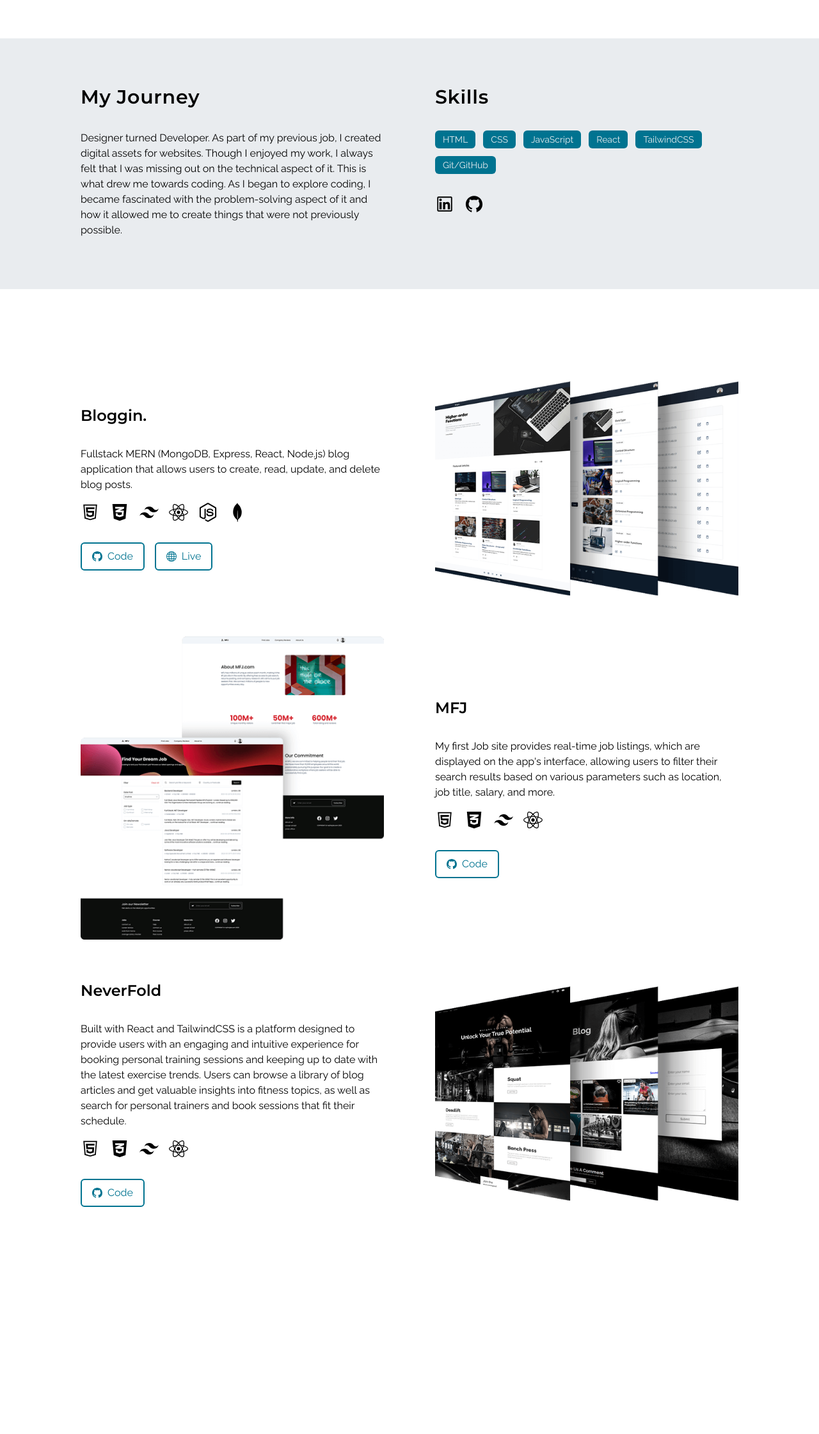
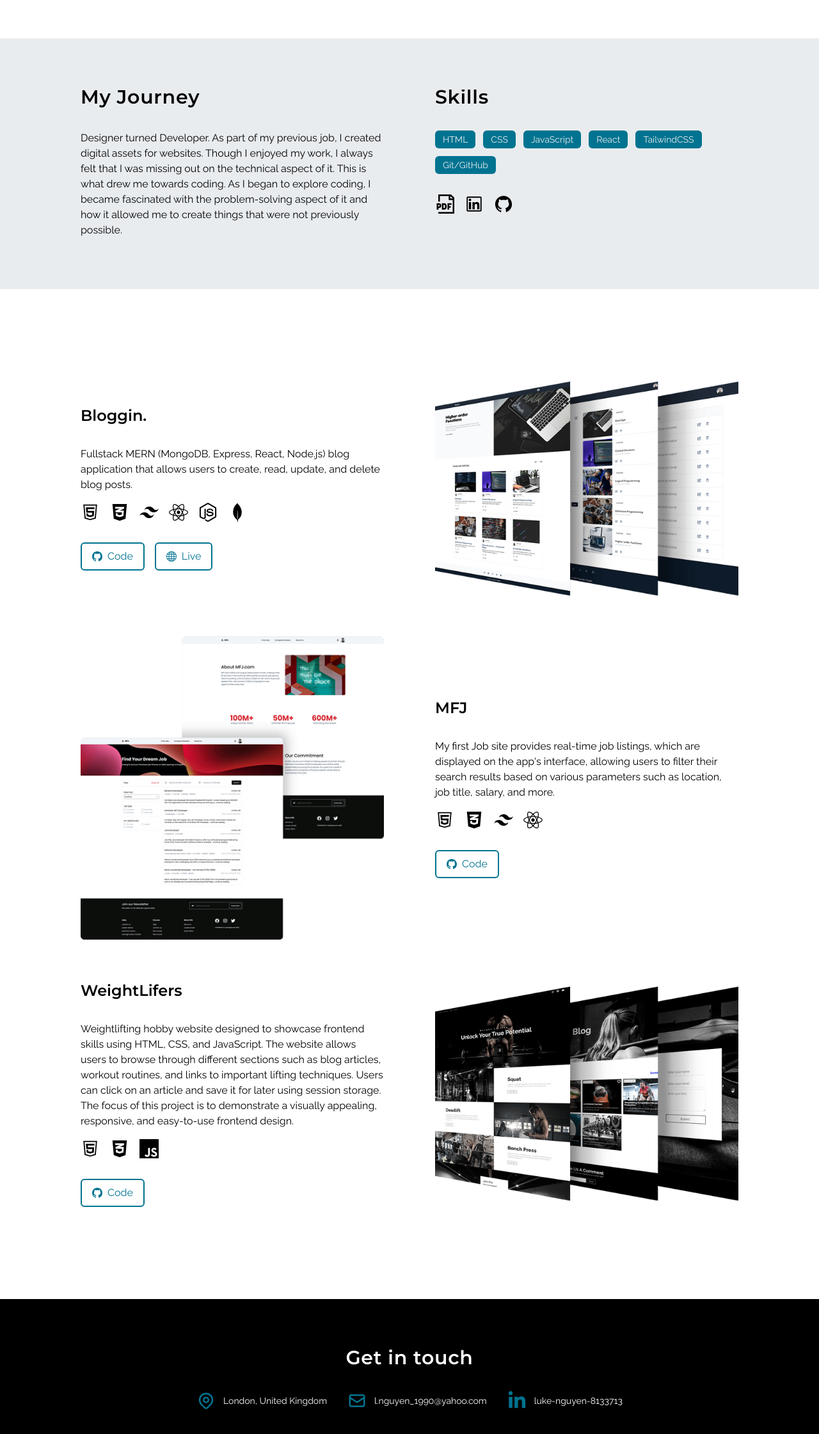
Before and after one commit to Luken1990/Portfolio, a React (Vite) app: page / in a window 1280 px wide. Shown: the part 740-2982 px from the top of the page at 64% size. Before the commit the page ends 2771 px from the top, so only its background shows below. Built offline with nearby package versions, Linux system fonts and the light colour scheme; the HTML template or start-up script is replaced by a standard one.

Commit message:
add contact section & update projects

```diff
--- a/src/components/Navbar.jsx
+++ b/src/components/Navbar.jsx
@@ -1,6 +1,7 @@
 import React, { useState } from 'react';
 import { Link } from 'react-scroll';
 import * as RxIcons from 'react-icons/rx';
+import { nanoid } from 'nanoid';
 
 export const Navbar = () => {
   const [open, setOpen] = useState(false);
@@ -39,7 +40,7 @@ export const Navbar = () => {
             {navMenu.map(({ menu, link }) => {
               return (
                 <li
-                  key={menu}
+                  key={nanoid()}
                   className=" text-center hover:border-b-2 hover:border-b-accent"
                 >
                   <Link to={link} smooth={true} duration={300} offset={-56}>
--- a/src/page/homepage/About.jsx
+++ b/src/page/homepage/About.jsx
@@ -1,12 +1,14 @@
 import React from 'react';
 import * as AiIcons from 'react-icons/ai';
+import * as GrIcons from 'react-icons/gr';
+import { nanoid } from 'nanoid';
 
 export const About = () => {
   const socials = [
-    // {
-    //   icon: <AiIcons.AiOutlineGlobal size={30} />,
-    //   link: '',
-    // },
+    {
+      icon: <GrIcons.GrDocumentPdf size={30} />,
+      link: 'https://drive.google.com/file/d/1EQ4MnqNPCeBmBNWhsWcw1oxPpsA0l0Ot/view?usp=share_link',
+    },
     {
       icon: <AiIcons.AiOutlineLinkedin size={30} />,
       link: 'https://www.linkedin.com/in/luke-nguyen-81337132/',
@@ -49,10 +51,10 @@ export const About = () => {
               Skills
             </h2>
             <div className="mb-8 flex flex-row flex-wrap gap-3 text-sm">
-              {skills.map((skill, index) => {
+              {skills.map((skill) => {
                 return (
                   <span
-                    key={index}
+                    key={nanoid()}
                     className="rounded-md bg-accent px-3 py-1 text-primary "
                   >
                     {skill}
@@ -63,7 +65,12 @@ export const About = () => {
             <div className="flex flex-row gap-4">
               {socials.map(({ icon, link }, index) => {
                 return (
-                  <a target="blank" className="hover:text-accent" href={link}>
+                  <a
+                    key={nanoid()}
+                    target="blank"
+                    className="hover:text-accent"
+                    href={link}
+                  >
                     {icon}
                   </a>
                 );
--- a/src/page/homepage/Aside.jsx
+++ b/src/page/homepage/Aside.jsx
@@ -2,6 +2,7 @@ import { Fragment, useRef, useState } from 'react';
 import { Dialog, Transition } from '@headlessui/react';
 import * as AiIcons from 'react-icons/ai';
 import ReactPlayer from 'react-player/vimeo';
+import { nanoid } from 'nanoid';
 
 export const Aside = ({ content, open, setOpen }) => {
   const cancelButtonRef = useRef(null);
@@ -83,11 +84,11 @@ export const Aside = ({ content, open, setOpen }) => {
                         <h3 className="text-darkestGrey mb-3">Softwares:</h3>
                         <div className="mb-6 flex gap-3">
                           {content.software
-                            ? content.software.map((item, index) => {
+                            ? content.software.map((item) => {
                                 return (
                                   <span
                                     className="text-lightGrey hover:text-darkestGrey text-2xl"
-                                    key={index}
+                                    key={nanoid()}
                                   >
                                     {item}
                                   </span>
@@ -110,6 +111,7 @@ export const Aside = ({ content, open, setOpen }) => {
                               const last = content.images.length - 1;
                               return (
                                 <div
+                                  key={nanoid()}
                                   className={`${
                                     last % 2 === 0 && index === last
                                       ? 'col-span-6'
@@ -130,7 +132,10 @@ export const Aside = ({ content, open, setOpen }) => {
                             {content.videos.map((video) => {
                               console.log(video);
                               return (
-                                <div className="col-span-3 flex bg-black">
+                                <div
+                                  key={nanoid()}
+                                  className="col-span-3 flex bg-black"
+                                >
                                   <ReactPlayer
                                     url={video}
                                     className="h-full w-full"
--- /dev/null
+++ b/src/page/homepage/Contact.jsx
@@ -0,0 +1,44 @@
+import React from 'react';
+import * as FiIcons from 'react-icons/fi';
+import * as HiIcons from 'react-icons/hi';
+import * as FaIcons from 'react-icons/fa';
+
+export const Contact = () => {
+  return (
+    <section id="contact" className="bg-black py-20">
+      <div className="container mx-auto px-4">
+        <h2 className="mb-10 text-center text-3xl font-semibold leading-6 tracking-wide text-white">
+          Get in touch
+        </h2>
+
+        <div className="flex flex-col justify-center items-center gap-8 text-sm text-white sm:flex-row">
+          <div className="mb-3 flex flex-row items-center gap-3 ">
+            <span className="text-accent">
+              <HiIcons.HiOutlineLocationMarker size={30} />
+            </span>
+            <p>London, United Kingdom</p>
+          </div>
+          <div className="mb-3 flex flex-row items-center gap-3  hover:text-accent">
+            <span className="text-accent">
+              <HiIcons.HiOutlineMail size={30} />
+            </span>
+            <a href={`mailto:'l.nguyen_1990@yahoo.com'`}>
+              l.nguyen_1990@yahoo.com
+            </a>
+          </div>
+          <div className="mb-3 flex flex-row items-center gap-3  hover:text-accent">
+            <span className="text-accent">
+              <FaIcons.FaLinkedinIn size={30} />
+            </span>
+            <a
+              target="blank"
+              href="https://www.linkedin.com/in/luke-nguyen-81337132/"
+            >
+              luke-nguyen-8133713
+            </a>
+          </div>
+        </div>
+      </div>
+    </section>
+  );
+};
--- a/src/page/homepage/Design.jsx
+++ b/src/page/homepage/Design.jsx
@@ -1,6 +1,7 @@
 import React, { useState } from 'react';
 import { Aside } from './Aside';
 import { designPortfolio } from './static Data/designPortfolio';
+import { nanoid } from 'nanoid';
 
 export const Design = () => {
   let [open, setOpen] = useState(false);
@@ -19,7 +20,7 @@ export const Design = () => {
                 setOpen(true);
                 setContent(item);
               }}
-              key={item.id}
+              key={nanoid()}
               style={{ backgroundImage: `url(${item.coverIMG})` }}
               className={`relative flex h-[50vh] flex-col items-center justify-center bg-cover bg-top text-white
                before:absolute before:h-full before:w-full before:bg-black before:opacity-60 before:duration-500 hover:before:opacity-0
--- a/src/page/homepage/Hero.jsx
+++ b/src/page/homepage/Hero.jsx
@@ -5,46 +5,7 @@ import { WebContext } from './Home';
 import { nanoid } from 'nanoid';
 
 export const Hero = () => {
-  const [showStack, setShowStack] = useState(false);
   const [webState, setWebState] = useContext(WebContext);
-
-  const techStack = [
-    {
-      id: nanoid(),
-      language: 'HTML',
-      styles: `${
-        showStack ? 'block' : 'hidden'
-      } liquid absolute top-[-100px] left-1/2 border border-primary p-6`,
-    },
-    {
-      id: nanoid(),
-      language: 'CSS',
-      styles: `${
-        showStack ? 'block' : 'hidden'
-      } liquid absolute top-[30px] right-[-110px] border border-primary p-8`,
-    },
-    {
-      id: nanoid(),
-      language: 'TailwindCSS',
-      styles: `${
-        showStack ? 'block' : 'hidden'
-      } liquid absolute bottom-[65px] right-[-170px] border border-primary p-6`,
-    },
-    {
-      id: nanoid(),
-      language: 'JavaScript',
-      styles: `${
-        showStack ? 'block' : 'hidden'
-      } liquid absolute bottom-[-70px] left-[280px] border border-primary p-6`,
-    },
-    {
-      id: nanoid(),
-      language: 'React',
-      styles: `${
-        showStack ? 'block' : 'hidden'
-      } liquid absolute bottom-[-100px] left-[100px] border border-primary p-6`,
-    },
-  ];
 
   const handleDesign = () => {
     setWebState('design');
@@ -105,22 +66,3 @@ export const Hero = () => {
     </section>
   );
 };
-
-{
-  /* <div
-onClick={() => setShowStack(!showStack)}
-// style={{ backgroundImage: `url(${img})` }}
-className="liquid relative h-80 w-80 cursor-pointer border border-primary bg-cover text-sm font-semibold "
->
-<div className=' relative'>
-  <img className=' absolute top-0' src={img} alt="" />
-</div>
-{techStack.map(({ id, language, styles }) => {
-  return (
-    <span key={id} className={styles}>
-      {language}
-    </span>
-  );
-})}
-</div> */
-}
--- a/src/page/homepage/Home.jsx
+++ b/src/page/homepage/Home.jsx
@@ -3,6 +3,7 @@ import { Portfolio } from './Portfolio';
 import { Hero } from './Hero';
 import { About } from './About';
 import { Design } from './Design';
+import { Contact } from './Contact';
 
 export const WebContext = createContext();
 
@@ -16,6 +17,7 @@ export const Home = () => {
         {webState === 'develop' ? <About /> : null}
         {webState === 'develop' ? <Portfolio /> : <Design />}
       </WebContext.Provider>
+      <Contact/>
     </main>
   );
 };
--- a/src/page/homepage/Portfolio.jsx
+++ b/src/page/homepage/Portfolio.jsx
@@ -1,6 +1,7 @@
 import React from 'react';
 import { portfolio } from './static Data/developmentProjects';
 import * as BsIcons from 'react-icons/bs';
+import { nanoid } from 'nanoid';
 
 export const Portfolio = () => {
   return (
@@ -16,15 +17,15 @@ export const Portfolio = () => {
               >
                 <div
                   className={`${
-                    isEven ? 'order-first' : 'order-last '
+                    isEven ? 'order-first' : 'order-first sm:order-last '
                   } basis-1/2`}
                 >
                   <h2 className=" mb-8 text-2xl font-semibold">{project}</h2>
                   <p className="mb-4 text-base">{description}</p>
 
                   <div className="mb-8 flex flex-row gap-4">
-                    {stack.map((item, index) => {
-                      return <span key={index}>{item}</span>;
+                    {stack.map((item) => {
+                      return <span key={nanoid()}>{item}</span>;
                     })}
                   </div>
 
@@ -51,6 +52,7 @@ export const Portfolio = () => {
                     ) : null}
                   </div>
                 </div>
+
                 <figure className={`basis-1/2`}>
                   <img src={img} alt="" />
                 </figure>
--- a/src/page/homepage/static Data/developmentProjects.jsx
+++ b/src/page/homepage/static Data/developmentProjects.jsx
@@ -35,16 +35,29 @@ export const portfolio = [
     ],
   },
   {
-    project: 'NeverFold',
+    project: 'WeightLifers',
     img: NF,
     gitHub: 'https://github.com/Luken1990/Fitness-Site',
     site: '',
-    description: `Built with React and TailwindCSS is a platform designed to provide users with an engaging and intuitive experience for booking personal training sessions and keeping up to date with the latest exercise trends. Users can browse a library of blog articles and get valuable insights into fitness topics, as well as search for personal trainers and book sessions that fit their schedule.`,
+    description: `Weightlifting hobby website designed to showcase frontend skills using HTML, CSS, and JavaScript. The website allows users to browse through different sections such as blog articles, workout routines, and links to important lifting techniques. Users can click on an article and save it for later using session storage. The focus of this project is to demonstrate a visually appealing, responsive, and easy-to-use frontend design.`,
     stack: [
       <AiIcons.AiOutlineHtml5 size={30} />,
       <FaIcons.FaCss3Alt size={30} />,
-      <SiIcons.SiTailwindcss size={30} />,
-      <FaIcons.FaReact size={30} />,
+      <SiIcons.SiJavascript size={30} />,
     ],
   },
 ];
+
+// {
+//   project: 'NeverFold',
+//   img: NF,
+//   gitHub: 'https://github.com/Luken1990/Fitness-Site',
+//   site: '',
+//   description: `Built with React and TailwindCSS is a platform designed to provide users with an engaging and intuitive experience for booking personal training sessions and keeping up to date with the latest exercise trends. Users can browse a library of blog articles and get valuable insights into fitness topics, as well as search for personal trainers and book sessions that fit their schedule.`,
+//   stack: [
+//     <AiIcons.AiOutlineHtml5 size={30} />,
+//     <FaIcons.FaCss3Alt size={30} />,
+//     <SiIcons.SiTailwindcss size={30} />,
+//     <FaIcons.FaReact size={30} />,
+//   ],
+// },
```
